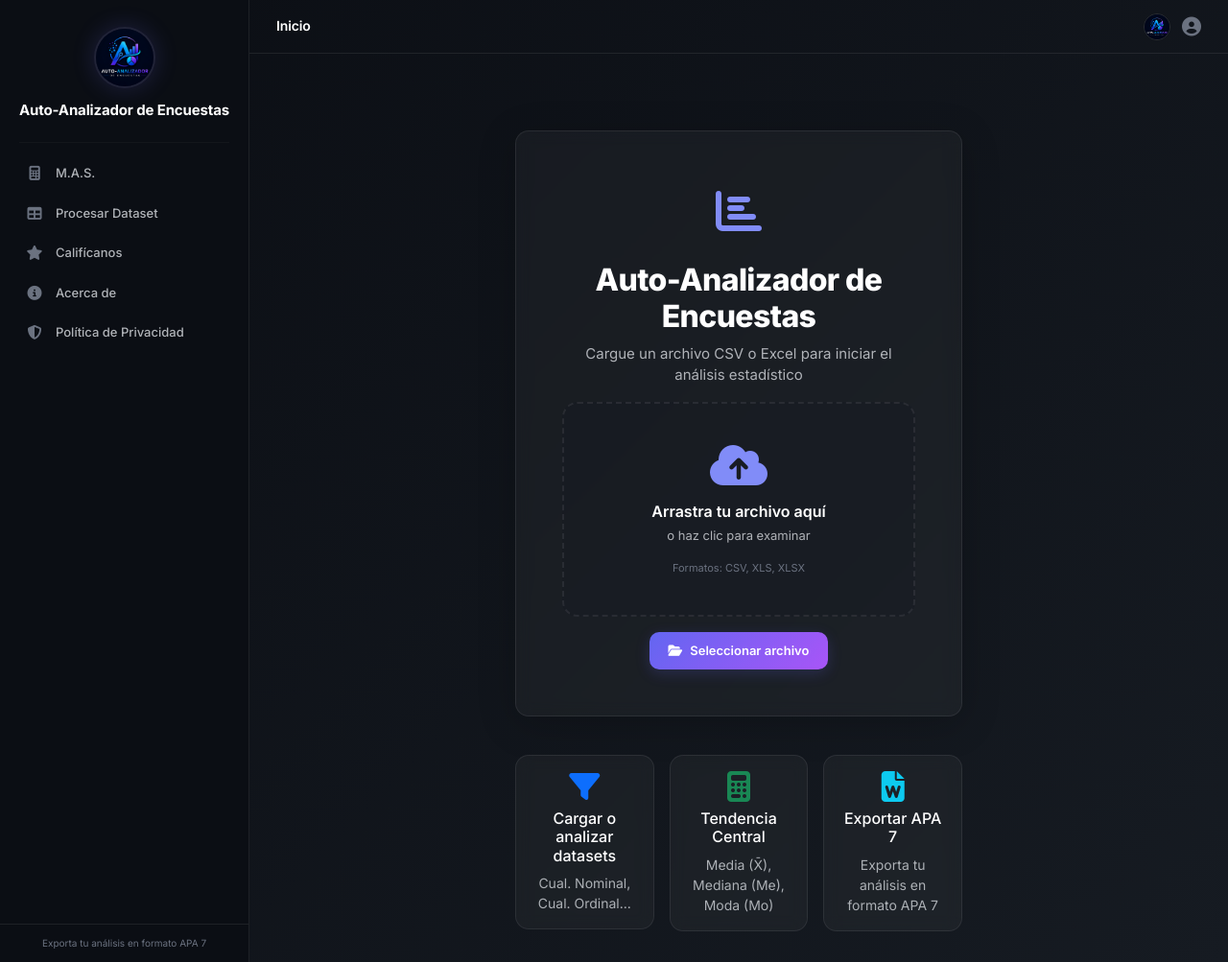
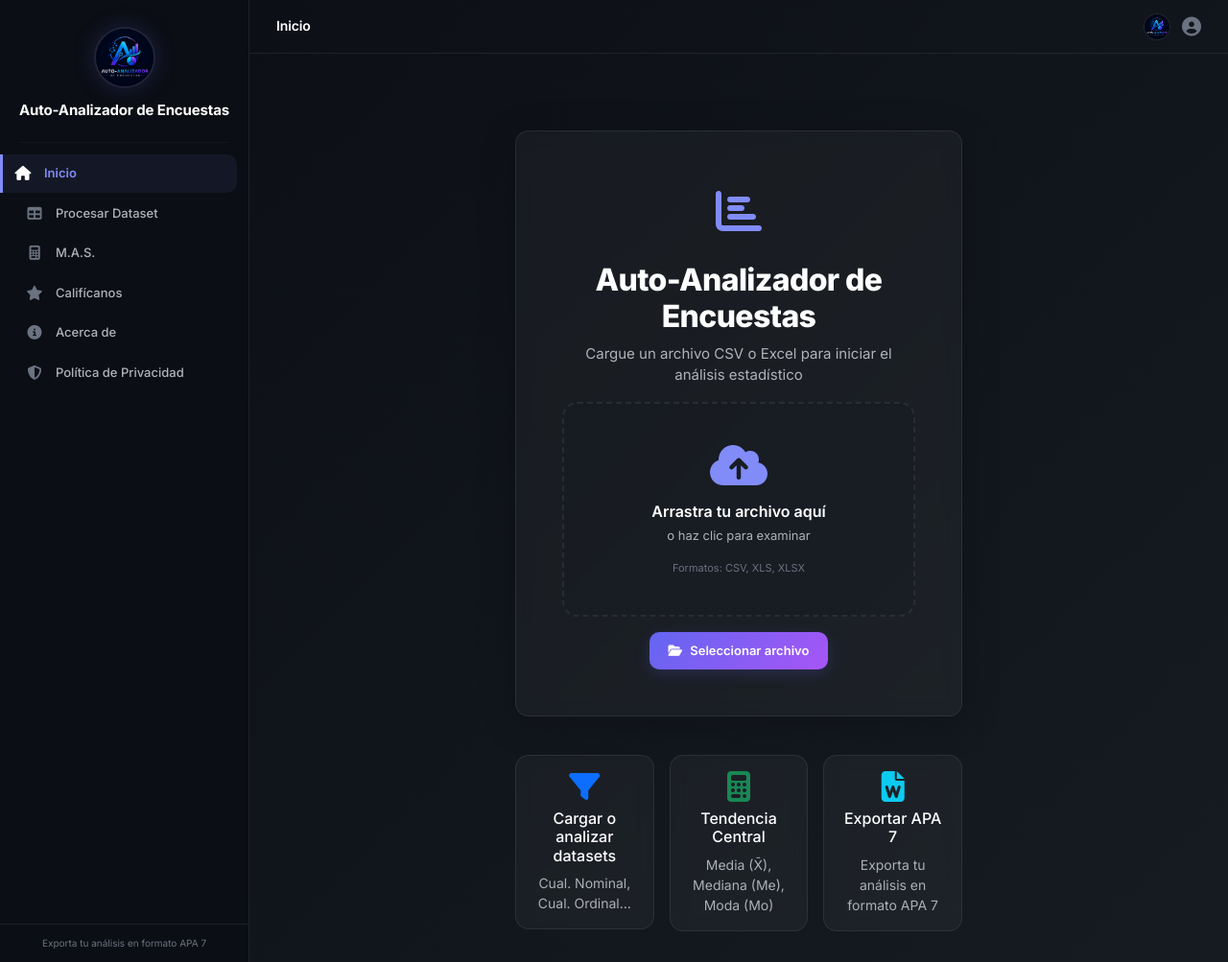
Before and after one commit to 1908piero/Sistema_Analizador0.1, a Flask app: page / in a window 1280 px wide. Shown: the whole page at 96% size. Run offline with Flask 3, Linux system fonts and the light colour scheme.

Commit message:
fix: restore Inicio in sidebar as first item with upload
- Sidebar: Inicio (upload), Procesar Dataset, M.A.S., Califícanos, Acerca de, Privacidad
- Click Inicio -> index page with drag & drop file upload
- Mobile menu synced same order

```diff
--- a/webapp/templates/base.html
+++ b/webapp/templates/base.html
@@ -28,11 +28,14 @@
             <h5>{{ _('app.full_title') }}</h5>
         </div>
         <hr>
-        <a href="{{ url_for('main.sampling') }}" class="mobile-menu-item {% if request.endpoint == 'main.sampling' %}active{% endif %}">
-            <i class="fas fa-calculator"></i> {{ _('nav.sampling') }}
+        <a href="{{ url_for('main.index') }}" class="mobile-menu-item {% if request.endpoint == 'main.index' %}active{% endif %}">
+            <i class="fas fa-home"></i> {{ _('nav.home') }}
         </a>
         <a href="{{ url_for('main.analysis') }}" class="mobile-menu-item {% if request.endpoint == 'main.analysis' %}active{% endif %}">
             <i class="fas fa-table"></i> {{ _('nav.dataset') }}
+        </a>
+        <a href="{{ url_for('main.sampling') }}" class="mobile-menu-item {% if request.endpoint == 'main.sampling' %}active{% endif %}">
+            <i class="fas fa-calculator"></i> {{ _('nav.sampling') }}
         </a>
         <a href="{{ url_for('main.rate') }}" class="mobile-menu-item {% if request.endpoint == 'main.rate' %}active{% endif %}">
             <i class="fas fa-star"></i> {{ _('nav.rate') }}
@@ -58,11 +61,14 @@
             </div>
             <hr class="sidebar-divider">
             <nav class="sidebar-nav">
-                <a href="{{ url_for('main.sampling') }}" class="nav-item {% if request.endpoint == 'main.sampling' %}active{% endif %}">
-                    <i class="fas fa-calculator"></i> {{ _('nav.sampling') }}
+                <a href="{{ url_for('main.index') }}" class="nav-item {% if request.endpoint == 'main.index' %}active{% endif %}">
+                    <i class="fas fa-home"></i> {{ _('nav.home') }}
                 </a>
                 <a href="{{ url_for('main.analysis') }}" class="nav-item {% if request.endpoint == 'main.analysis' %}active{% endif %}">
                     <i class="fas fa-table"></i> {{ _('nav.dataset') }}
+                </a>
+                <a href="{{ url_for('main.sampling') }}" class="nav-item {% if request.endpoint == 'main.sampling' %}active{% endif %}">
+                    <i class="fas fa-calculator"></i> {{ _('nav.sampling') }}
                 </a>
                 <a href="{{ url_for('main.rate') }}" class="nav-item {% if request.endpoint == 'main.rate' %}active{% endif %}">
                     <i class="fas fa-star"></i> {{ _('nav.rate') }}
```
